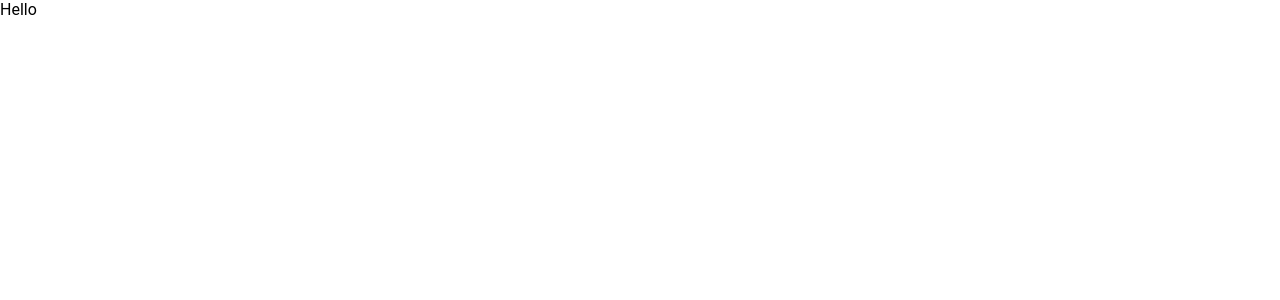
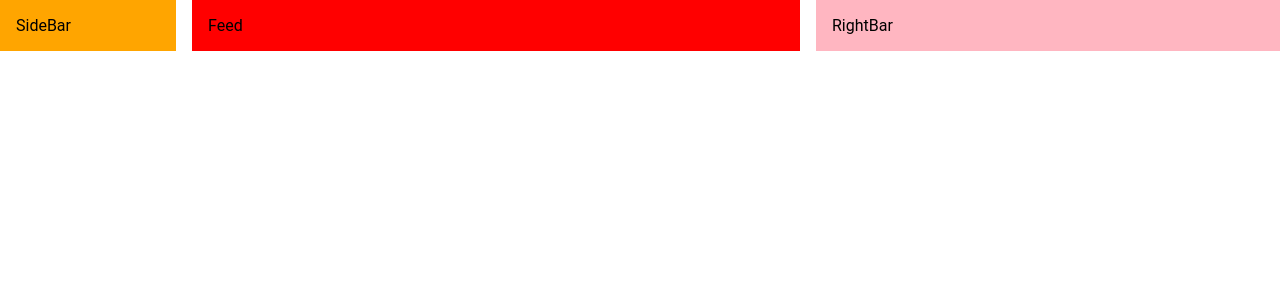
Before and after one commit to raffay2001/REACT-SOCIAL-MEDIA-APP-, a React (Create React App) app: page / in a window 1280 px wide. Shown: the top 300 px of the page. Built offline with nearby package versions, Linux system fonts and the light colour scheme.

Commit message:
Setted Up All The Components

```diff
--- a/src/App.js
+++ b/src/App.js
@@ -1,9 +1,21 @@
-function App() {
+import React from "react";
+import Navbar from "./components/Navbar";
+import SideBar from "./components/SideBar";
+import Feed from "./components/Feed";
+import RightBar from "./components/RightBar";
+import { Box, Container, Stack } from "@mui/material";
+
+const App = () => {
   return (
-    <div>
-      Hello
-    </div>
+    <Box>
+      {/* navbar  */}
+      <Stack direction="row" spacing={2} justifyContent="space-between">
+        <SideBar />
+        <Feed />
+        <RightBar />
+      </Stack>
+    </Box>
   );
-}
+};
 
 export default App;
--- /dev/null
+++ b/src/components/Feed.jsx
@@ -0,0 +1,8 @@
+import { Box } from "@mui/material";
+import React from "react";
+
+const Feed = () => {
+  return <Box sx={{background: 'red'}} flex={4} p={2}>Feed</Box>;
+};
+
+export default Feed;
--- /dev/null
+++ b/src/components/Navbar.jsx
@@ -0,0 +1,7 @@
+import React from "react";
+
+const Navbar = () => {
+  return <div>Navbar</div>;
+};
+
+export default Navbar;
--- /dev/null
+++ b/src/components/RightBar.jsx
@@ -0,0 +1,8 @@
+import { Box } from "@mui/material";
+import React from "react";
+
+const RightBar = () => {
+  return <Box sx={{background: 'lightpink'}} flex={3} p={2}>RightBar</Box>;
+};
+
+export default RightBar;
--- /dev/null
+++ b/src/components/SideBar.jsx
@@ -0,0 +1,8 @@
+import { Box } from "@mui/material";
+import React from "react";
+
+const SideBar = () => {
+  return (<Box sx={{background: 'orange'}} flex={1} p={2}>SideBar</Box>);
+};
+
+export default SideBar;
```
Also changed, not shown: public/index.html (+6 -9 lines), src/index.js (+6 -4 lines), src/theme.js (added, +11 -0 lines).
